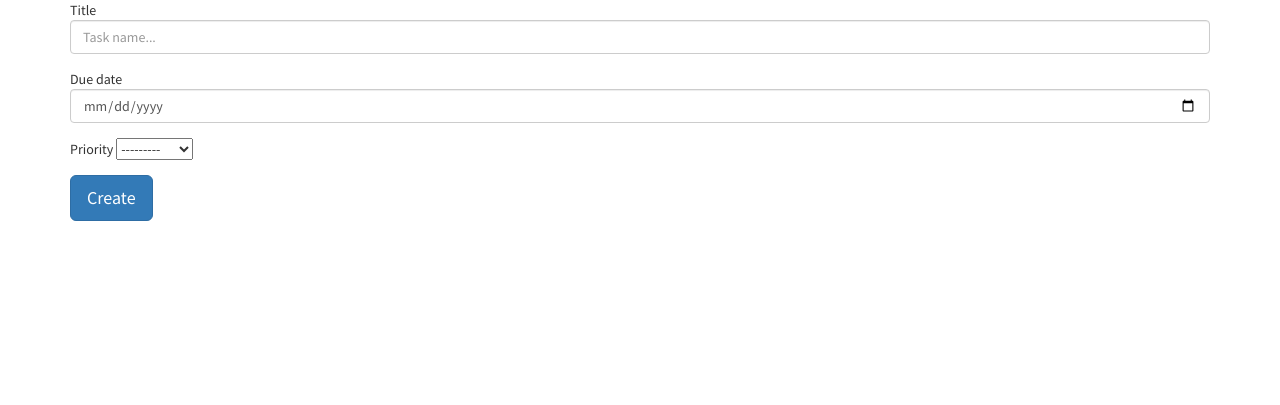
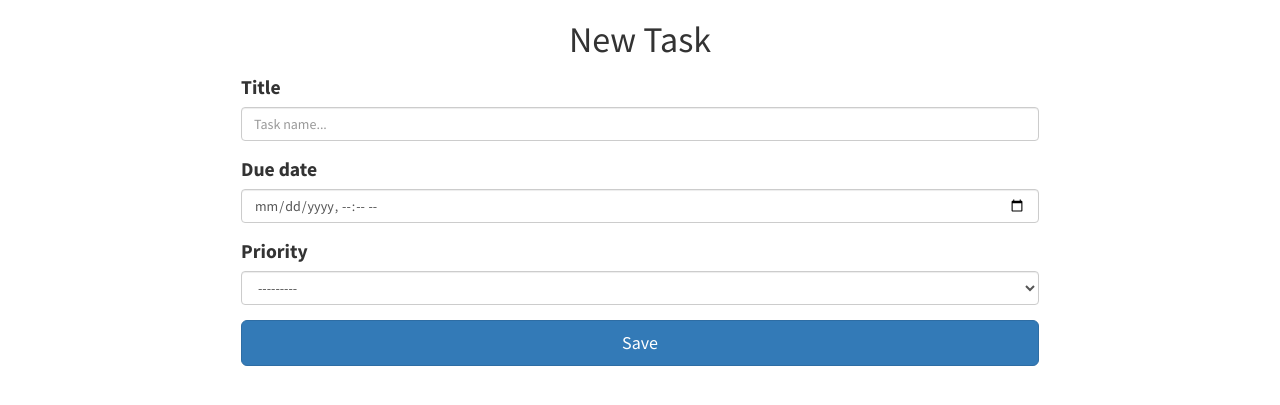
Before and after one commit to GreatRaksin/ToDo_app_Django, a Django app: a page that uses templates/task_form.html in a window 1280 px wide. Shown: the part 88-493 px from the top of the page. Run offline with Django 4.2, Linux system fonts and the light colour scheme; data comes from the database, SQL or seed files in the repository; both versions use the stored data as it was after the commit; some libraries are stand-ins or nearby versions.

Commit message:
Finishing todo lists stylization

```diff
--- a/accounts/views.py
+++ b/accounts/views.py
@@ -5,7 +5,6 @@
 
 # Create your views here.
 def login_view(request):
-    # TODO: FIX ME
     form = UserLoginForm(request.POST or None)
     if form.is_valid():  # если форма отправлена без ошибок
         username = form.cleaned_data.get('username')
--- a/static/todo/custom.css
+++ b/static/todo/custom.css
@@ -74,5 +74,15 @@
 }
 
 .add-form {
+    width: 70%;
+    max-width: 800px;
+    margin: 1em auto;
+}
 
+.add-form input[type="submit"] {
+    width: 100%;
 }
+
+.form-label {
+    font-size: 1.4em;
+}
--- a/templates/task_form.html
+++ b/templates/task_form.html
@@ -2,17 +2,20 @@
 
 {% block content %}
     <div class="container">
+
+        <h1 class="display-2 text-center">{{ title }}</h1>
+
         <form class="add-form" method="post">
         {% csrf_token %}
 
         {% for field in form %}
             <div class="form-group">
-                {{ field.label }}
+                <label class="form-label">{{ field.label }}</label>
                 {{ field }}
             </div>
         {% endfor %}
 
-        <input type="submit" class="btn btn-lg btn-primary" value="Create">
+        <input type="submit" class="btn btn-lg btn-primary" value="Save">
     </form>
     </div>
 {% endblock %}
--- a/todo/forms.py
+++ b/todo/forms.py
@@ -14,8 +14,8 @@
         model = Task
         exclude = ('created_at', 'status', 'todo_list')
         widgets = {
-            'due_date': forms.DateInput(attrs={'type': 'date', 'class': 'form-control'}),
+            'due_date': forms.DateTimeInput(attrs={'type': 'datetime-local', 'class': 'form-control'}),
             'title': forms.TextInput(attrs={'class': 'form-control', 'placeholder': 'Task name...'}),
-            'priority': forms.Select(attrs={'class': 'form-select'}),
+            'priority': forms.Select(attrs={'class': 'form-control'}),
             'content': TinyMCE(attrs={'cols': 100, 'rows': 40}),
         }
--- a/todo/views.py
+++ b/todo/views.py
@@ -57,7 +57,12 @@
 
 def edit_task(request, task_title):
     todo = get_object_or_404(Task, title=task_title)
-    return render(request, 'edit_task.html', {'task': todo, 'title': task_title})
+    form = TaskForm(request.POST or None, instance=todo)
+    if form.is_valid():
+        instance = form.save(commit=False)
+        instance.save()
+        return redirect(reverse('current_list', args=[todo.todo_list.title]))
+    return render(request, 'task_form.html', {'task': todo, 'title': f'Edit task "{task_title}"', 'form': form})
 
 
 def delete_list(request, title):
```
Also changed, not shown: accounts/forms.py (+1 -6 lines), db.sqlite3.
